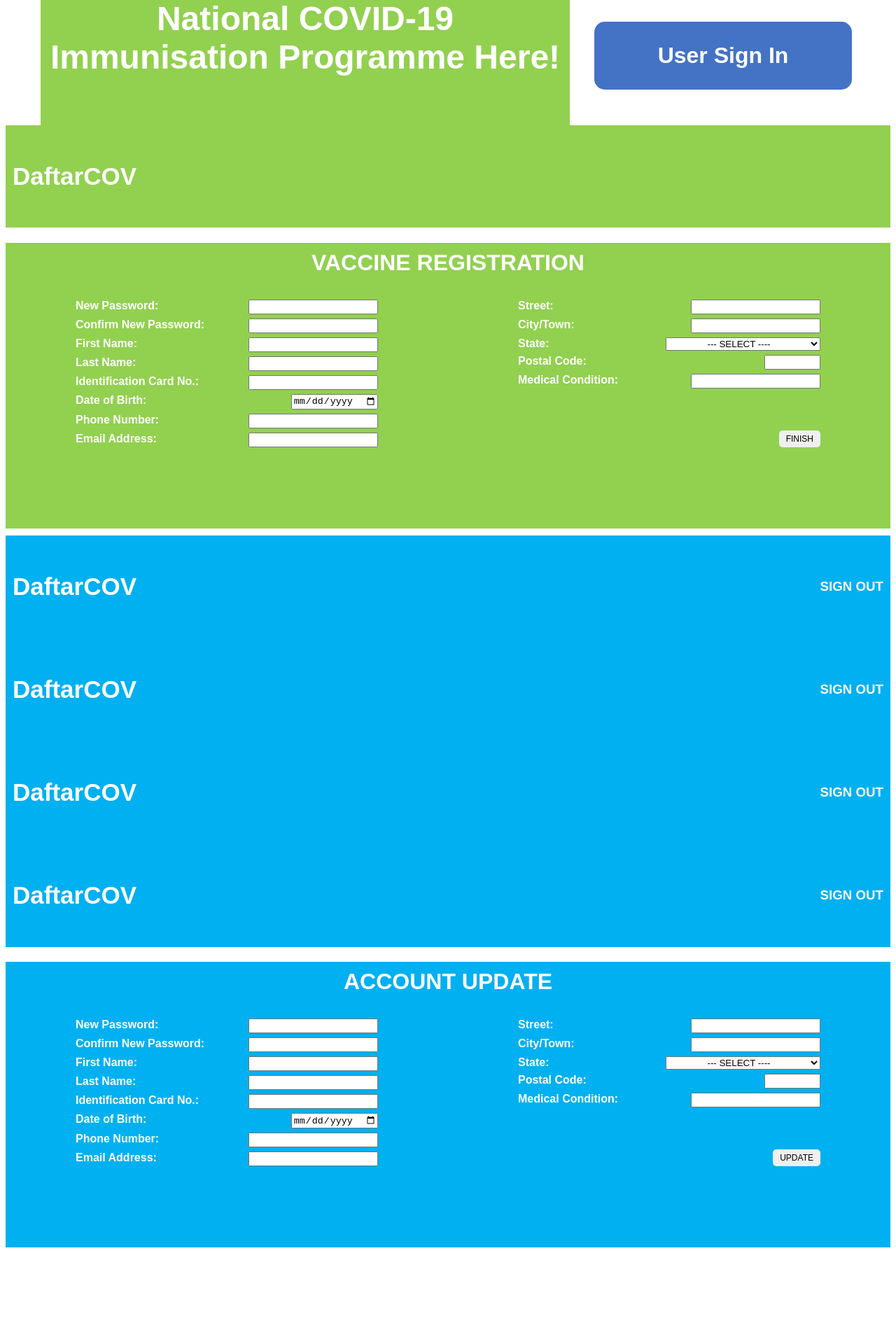
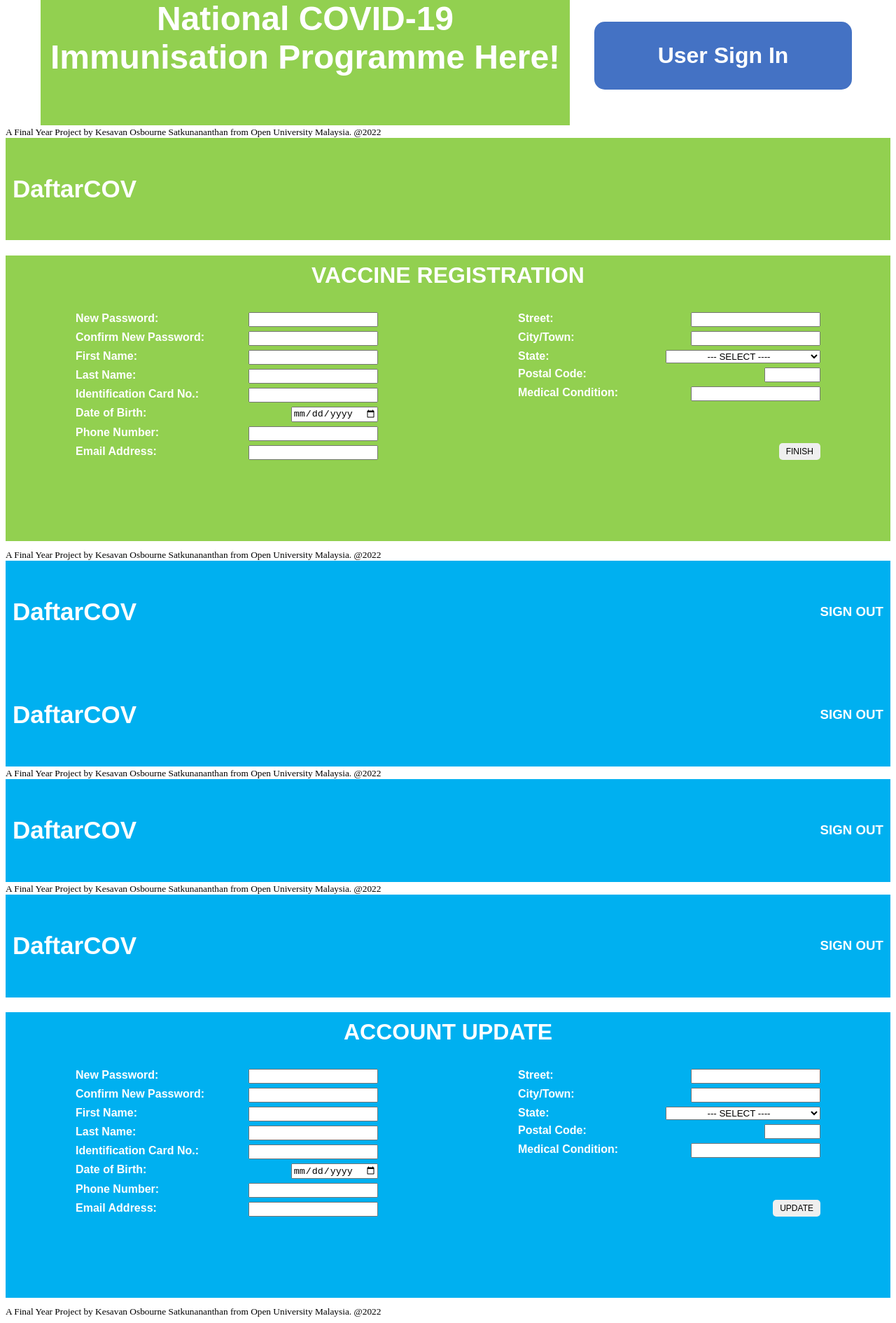
Before and after one commit to k7-github/DaftarCOV-App, a React (Create React App) app: page / in a window 1280 px wide. Shown: the part 386-2276 px from the top of the page at 70% size. Before the commit the page ends 2178 px from the top, so only its background shows below. Built offline with nearby package versions, Linux system fonts and the light colour scheme.

Commit message:
Implementation of the Footer component.
The Footer component has been implemented in each web page.

It is not implemented in the profile page because that page will be removed.

```diff
--- a/src/components/page1-home.js
+++ b/src/components/page1-home.js
@@ -1,5 +1,6 @@
 import React from 'react'
 import Masthead from './masthead-green'
+import Footer from './footer'
 
 export default function homepage() {
   return (
@@ -23,6 +24,7 @@ export default function homepage() {
                 {/* "Sorry, we cannot find an account with this user ID and password. Please try again." */}
         </nav>
     </div>
+    <Footer />
     </div>
   )
 }
--- a/src/components/page2-sign-up.js
+++ b/src/components/page2-sign-up.js
@@ -1,6 +1,7 @@
 import React from 'react'
 import { useState } from 'react'
 import Masthead from './masthead-green'
+import Footer from './footer'
 
 export default function SignUpPage () {
   const [formData, setFormData] = useState(
@@ -207,6 +208,7 @@ function handleSubmit(event) {
             </div>
           </form>
         </main>
+        <Footer />
     </div>
   )
 }
--- a/src/components/page4-personal.js
+++ b/src/components/page4-personal.js
@@ -1,10 +1,12 @@
 import React from 'react'
 import Masthead from './masthead-blue'
+import Footer from './footer'
 
 export default function fullPersonalDetails() {
   return (
     <div>
         <Masthead />
+        <Footer />
     </div>
   )
 }
--- a/src/components/page5-vaccine.js
+++ b/src/components/page5-vaccine.js
@@ -1,10 +1,12 @@
 import React from 'react'
 import Masthead from './masthead-blue'
+import Footer from './footer'
 
 export default function fullAppointmentDetails() {
   return (
     <div>
         <Masthead />
+        <Footer />
     </div>
   )
 }
--- a/src/components/page6-update.js
+++ b/src/components/page6-update.js
@@ -1,6 +1,7 @@
 import React from 'react'
 import { useState } from 'react'
 import Masthead from './masthead-blue'
+import Footer from './footer'
 
 export default function UpdatePage() {
     const [formData, setFormData] = useState(
@@ -207,6 +208,7 @@ export default function UpdatePage() {
             </div>
           </form>
         </main>
+        <Footer />
     </div>
   )
 }
```
